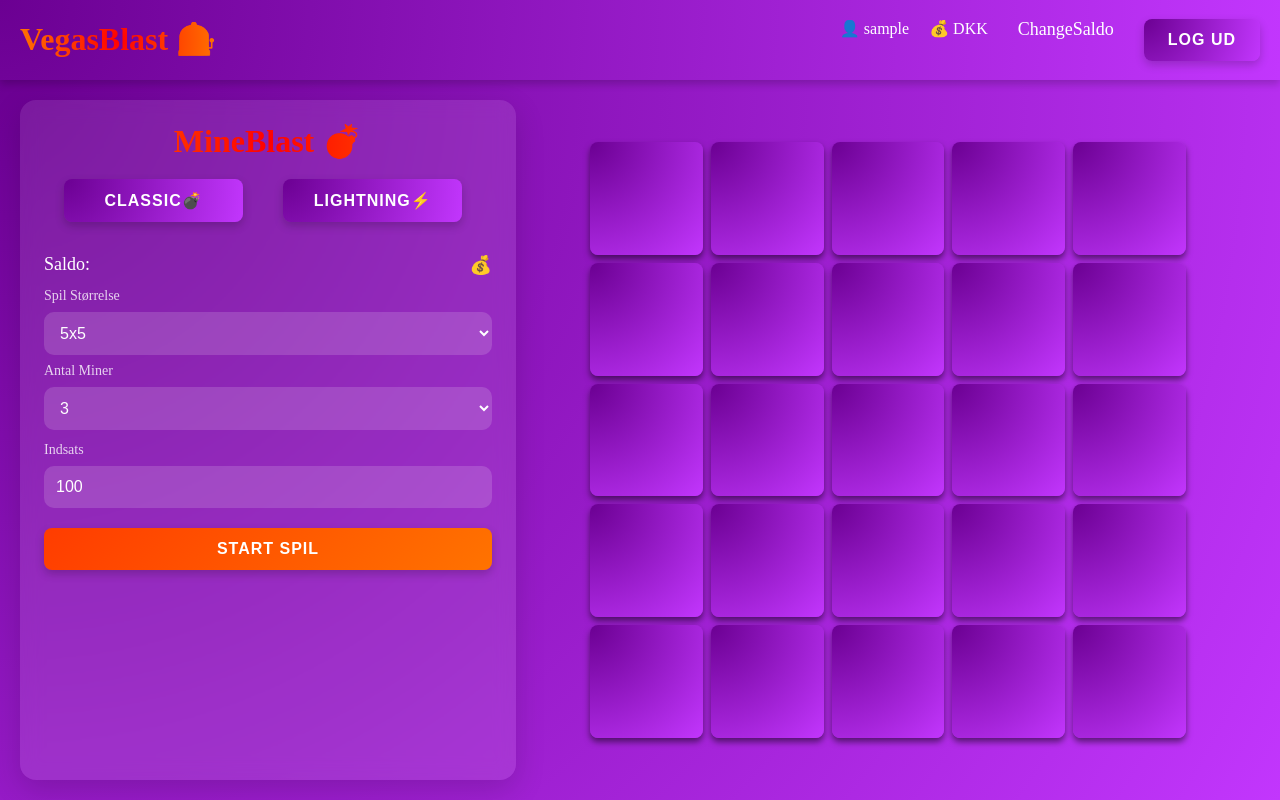
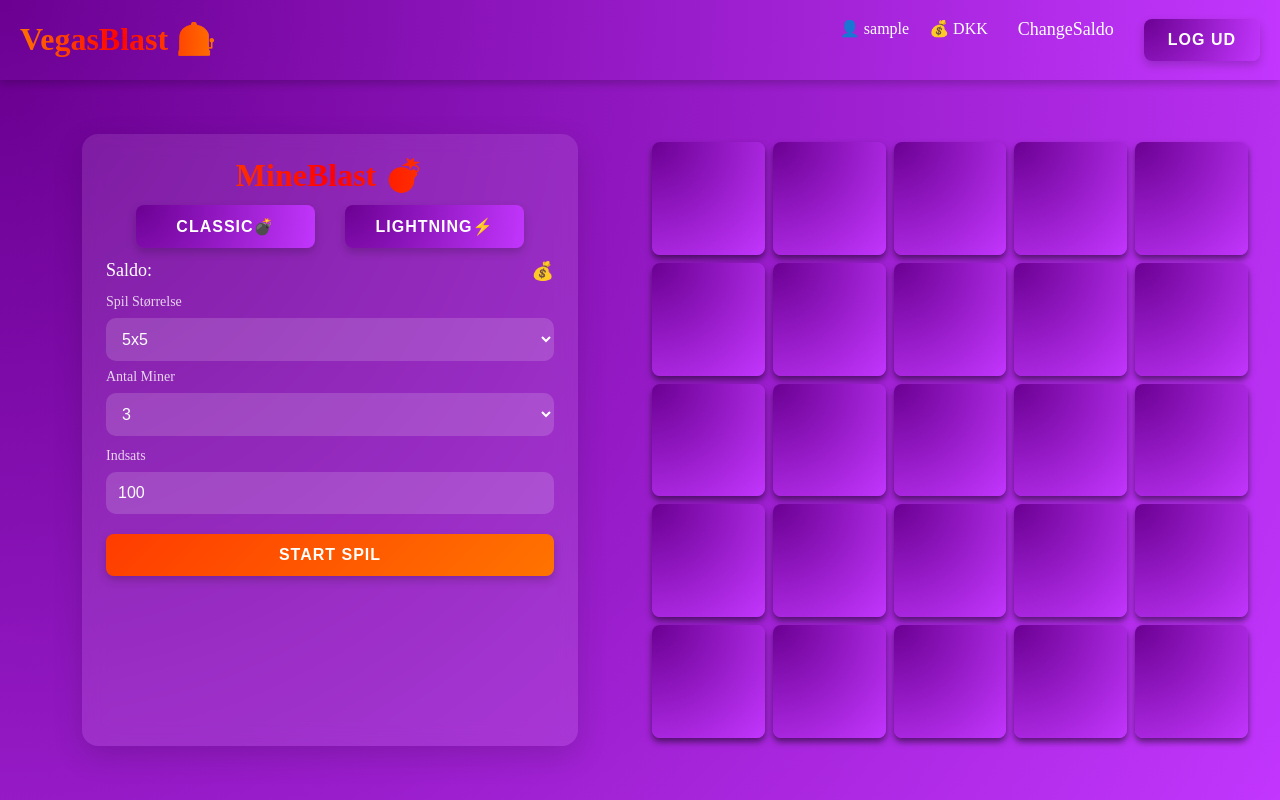
Before and after one commit to marc6030/VegasBlast, a React (Vite) app in the folder frontend/: page /MineBlast in a window 1280 px wide. Built offline with nearby package versions, Linux system fonts and the light colour scheme; sample sign-in values are in the browser's storage.

Commit message:
design done

```diff
--- a/frontend/src/pages/MineBlast.jsx
+++ b/frontend/src/pages/MineBlast.jsx
@@ -22,11 +22,11 @@ function MineBlast() {
   const navigate = useNavigate();
 
   const goToMineBlast = () => {
-    navigate('/MineBlast');
+    navigate("/MineBlast");
   };
 
   const goToMineBlastlightning = () => {
-    navigate('/MineBlastlightning');
+    navigate("/MineBlastlightning");
   };
 
   // Sync balance with user at login/refresh
@@ -76,11 +76,11 @@ function MineBlast() {
       multiplier = 2;
     }
 
-    if(multiplier < 0.01){
+    if (multiplier < 0.01) {
       multiplier = 0.01;
     }
 
-    multiplier = multiplier.toFixed(2)
+    multiplier = multiplier.toFixed(2);
 
     return multiplier;
   };
@@ -206,13 +206,14 @@ function MineBlast() {
 
   return (
     <div className="MineBlast-container">
+      <div className="left-container">
         <div className="left-content">
           <h1 className="title">MineBlast 💣</h1>
           <div className="state-container">
-          <button onClick={goToMineBlast} className="state-btn">
+            <button onClick={goToMineBlast} className="state-btn-left">
               Classic💣
             </button>
-          <button onClick={goToMineBlastlightning} className="state-btn">
+            <button onClick={goToMineBlastlightning} className="state-btn-right">
               Lightning⚡
             </button>
           </div>
@@ -292,6 +293,7 @@ function MineBlast() {
             </button>
           )}
         </div>
+      </div>
 
       <div className="grid-container">
         <div
@@ -302,7 +304,9 @@ function MineBlast() {
             row.map((cell, colIndex) => (
               <button
                 key={`${rowIndex}-${colIndex}`}
-                onClick={() => gameStarted && handleCellClick(rowIndex, colIndex)}
+                onClick={() =>
+                  gameStarted && handleCellClick(rowIndex, colIndex)
+                }
                 disabled={!gameStarted || gameOver}
                 className={
                   cell === "💣" ? "bomb" : cell.includes("x") ? "safe" : ""
--- a/frontend/src/pages/MineBlastLightning.jsx
+++ b/frontend/src/pages/MineBlastLightning.jsx
@@ -33,11 +33,11 @@ function MineBlast() {
   const navigate = useNavigate();
 
   const goToMineBlast = () => {
-    navigate('/MineBlast');
+    navigate("/MineBlast");
   };
 
   const goToMineBlastlightning = () => {
-    navigate('/MineBlastlightning');
+    navigate("/MineBlastlightning");
   };
 
   const syncSaldo = async (newSaldo) => {
@@ -72,11 +72,11 @@ function MineBlast() {
     multiplier *= 0.92; // Husets fordel 8%
     multiplier -= 1; // Fjern grundindsats
 
-    if(multiplier < 0.01){
+    if (multiplier < 0.01) {
       multiplier = 0.01;
     }
 
-    multiplier = multiplier.toFixed(2)
+    multiplier = multiplier.toFixed(2);
 
     return multiplier;
   };
@@ -216,6 +216,7 @@ function MineBlast() {
 
   return (
     <div className="MineBlast-container">
+      <div className="left-container">
         <div className="left-content">
           <h1 className="title">MineBlast Lightning ⚡</h1>
           <div className="state-container">
@@ -246,7 +247,9 @@ function MineBlast() {
             <label>Antal Miner</label>
             <select
               value={bombCount}
-            onChange={(e) => !gameStarted && setBombCount(parseInt(e.target.value))}
+              onChange={(e) =>
+                !gameStarted && setBombCount(parseInt(e.target.value))
+              }
             >
               {[...Array(gridSize * gridSize - 1).keys()].map((num) => (
                 <option key={num + 1} value={num + 1}>
@@ -302,6 +305,7 @@ function MineBlast() {
             </button>
           )}
         </div>
+      </div>
 
       <div className="grid-container">
         <div
@@ -312,7 +316,9 @@ function MineBlast() {
             row.map((cell, colIndex) => (
               <button
                 key={`${rowIndex}-${colIndex}`}
-                onClick={() => gameStarted && handleCellClick(rowIndex, colIndex)}
+                onClick={() =>
+                  gameStarted && handleCellClick(rowIndex, colIndex)
+                }
                 disabled={!gameStarted || gameOver}
                 className={
                   cell === "💣"
--- a/frontend/src/styles/MineBlast.css
+++ b/frontend/src/styles/MineBlast.css
@@ -10,13 +10,41 @@
   background: radial-gradient(circle at 0% 0%, #6b0092, #c236fd);
   box-shadow: 0 4px 8px rgba(0, 0, 0, 0.5);
 }
+.left-container {
+  flex: 1;
+  height: 100%;
+  display: flex;
+  justify-content: center;
+  align-items: center;
+  position: relative;
+  max-width: 50%;
+}
+
+.state-container {
+  width: 100%;
+  display: flex;
+  justify-content: space-evenly; /* Add space between the buttons */
+  align-items: center;
+  position: relative;
+}
+
+.state-btn-left,
+.state-btn-right {
+  max-height: fit-content;
+  display: flex;
+  justify-content: center;
+  align-items: center;
+  position: relative;
+  width: 40%;
+  margin-top: 12px;
+}
 
 /* Left Content Panel */
 .left-content {
-  flex: 1;
-  width: 40%;
-  max-width: 40%;
+  width: 80%;
   height: 100%;
+  max-width: 100%;
+  max-height: 90%;
   padding: 24px;
   box-sizing: border-box;
   overflow-y: auto;
@@ -24,6 +52,9 @@
   backdrop-filter: blur(10px);
   border-radius: 16px;
   box-shadow: 0 10px 30px rgba(0, 0, 0, 0.15);
+  align-items: center;
+  justify-content: center;
+
 }
 
 /* Titles & Text */
@@ -140,6 +171,7 @@ button {
   justify-content: center;
   align-items: center;
   position: relative;
+  max-width: 50%;
 }
 
 .grid-container::before {
@@ -240,13 +272,3 @@ button {
   text-align: center;
   margin-bottom: 16px;
 }
-
-.state-container {
-  width: 100%;
-  max-width: 100%;
-}
-
-.state-btn {
-  width: 40%;
-  margin: 20px;
-}
```
Lines whose indentation alone changed are shown as unchanged.
